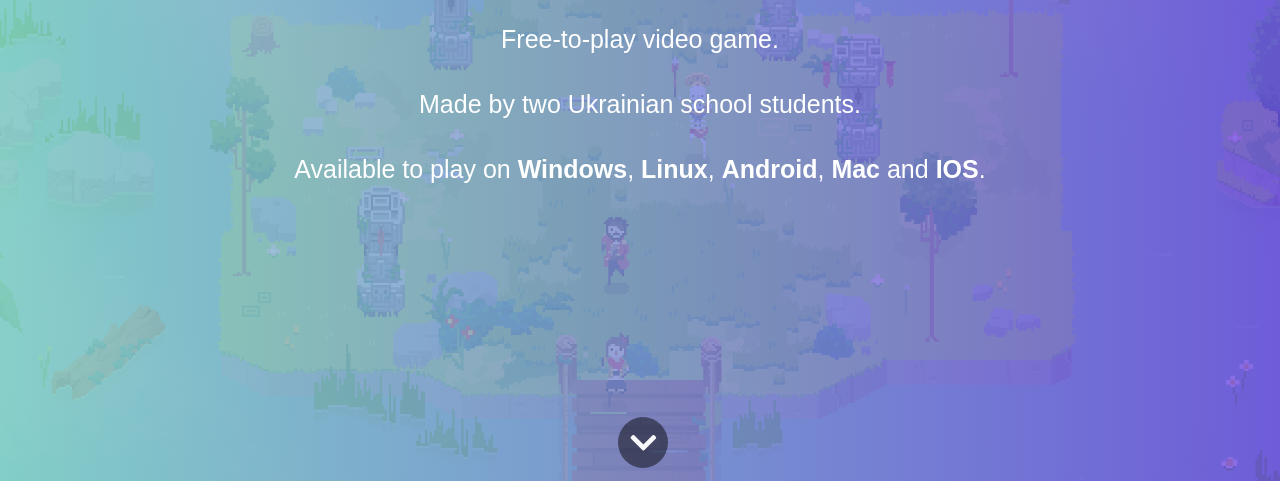
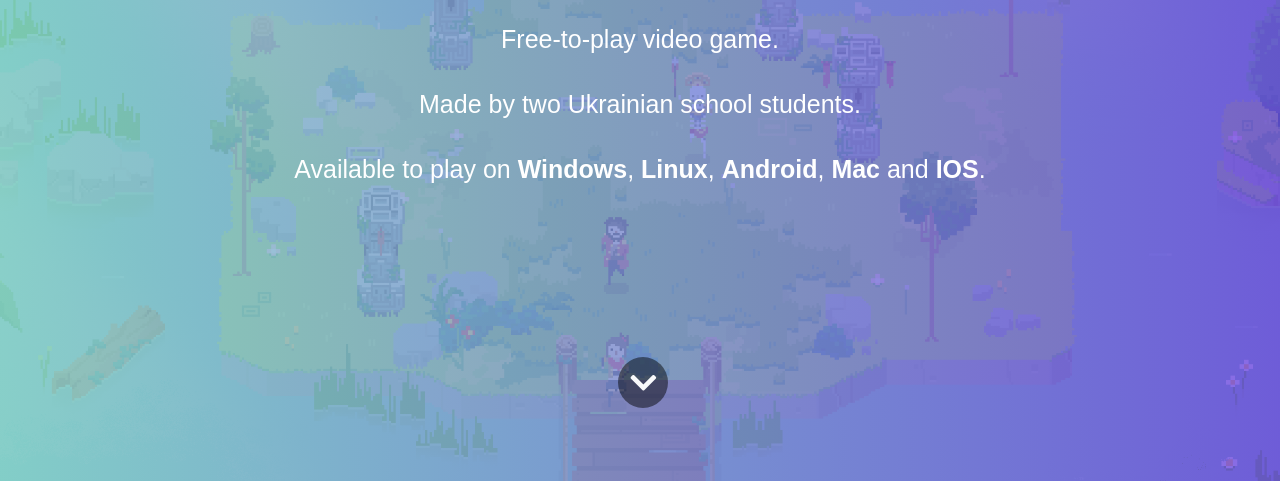
Before and after one commit to klaster-tm/klaster-tm.github.io, a plain HTML site: page index.html in a window 1280 px wide. Shown: the part 319-800 px from the top of the page. Drawn offline with nearby package versions, Linux system fonts and the light colour scheme.

Commit message:
Update style.css

```diff
--- a/css/style.css
+++ b/css/style.css
@@ -321,7 +321,7 @@ a {
 .button-down {
 	z-index: 1;
 	position: absolute;
-	bottom: 20px;
+	bottom: 10%;
 	left: 48.3%;
 	font-size: 30px;
 }
```
